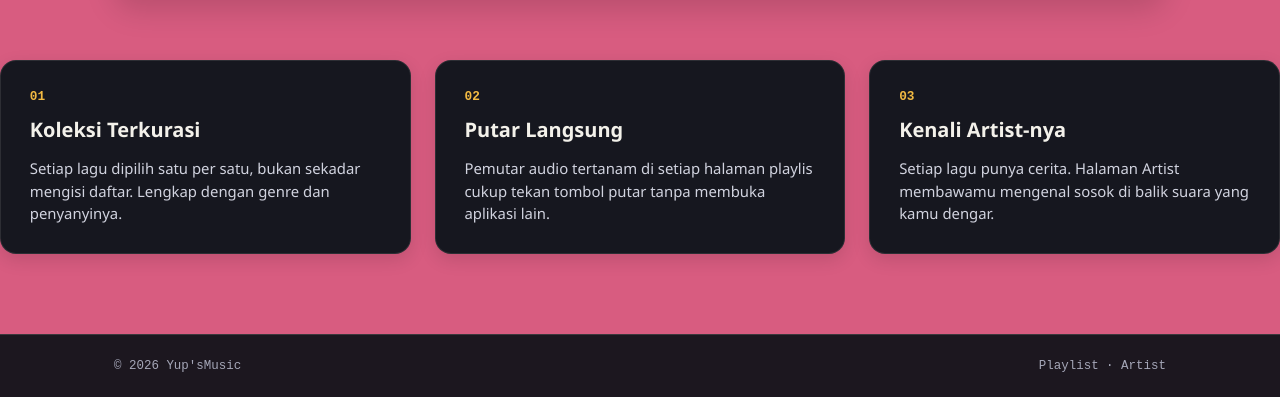
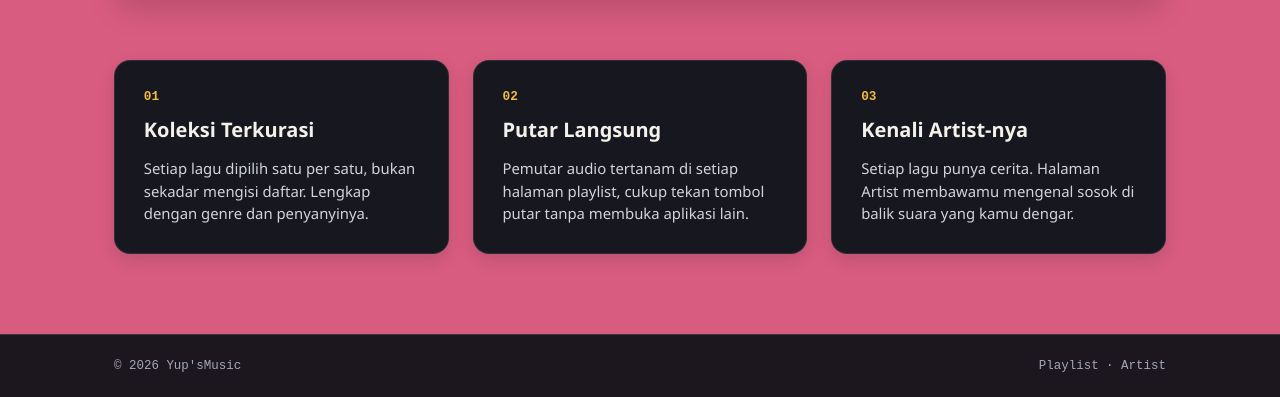
Before and after one commit to yusraAprilisda/Project-YupsMusic, a plain HTML site: page index.html in a window 1280 px wide. Shown: the part 611-1008 px from the top of the page. Drawn offline with Linux system fonts and the light colour scheme.

Commit message:
commit ketiga

```diff
--- a/index.html
+++ b/index.html
@@ -74,7 +74,8 @@
         </div>
       </section>
 
-      <section class="section">
+<section class="section">
+        <div class="container">
           <div class="box-grid">
             <div class="box-card">
               <span class="number">01</span>
@@ -89,7 +90,7 @@
               <span class="number">02</span>
               <h3>Putar Langsung</h3>
               <p>
-                Pemutar audio tertanam di setiap halaman playlis cukup
+                Pemutar audio tertanam di setiap halaman playlist, cukup
                 tekan tombol putar tanpa membuka aplikasi lain.
               </p>
             </div>
@@ -102,6 +103,7 @@
                 sosok di balik suara yang kamu dengar.
               </p>
             </div>
+          </div>
         </div>
       </section>
     </main>
```
